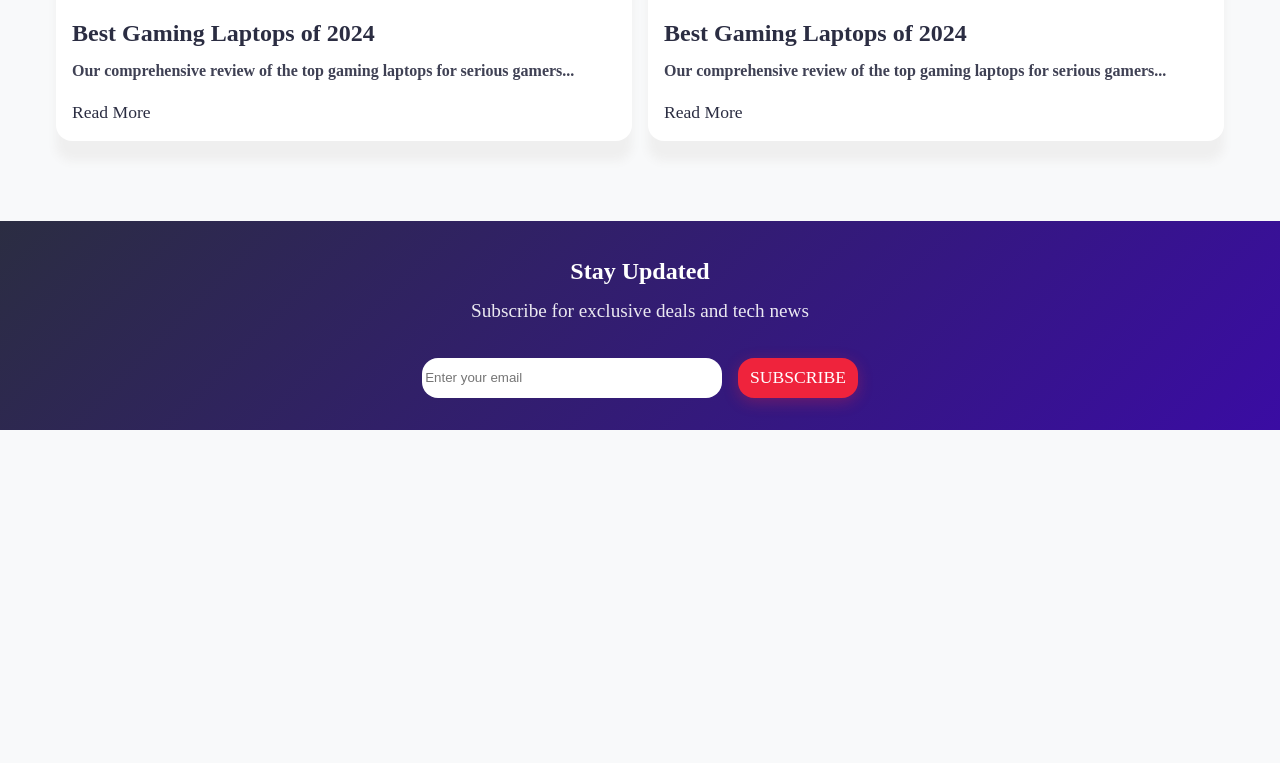
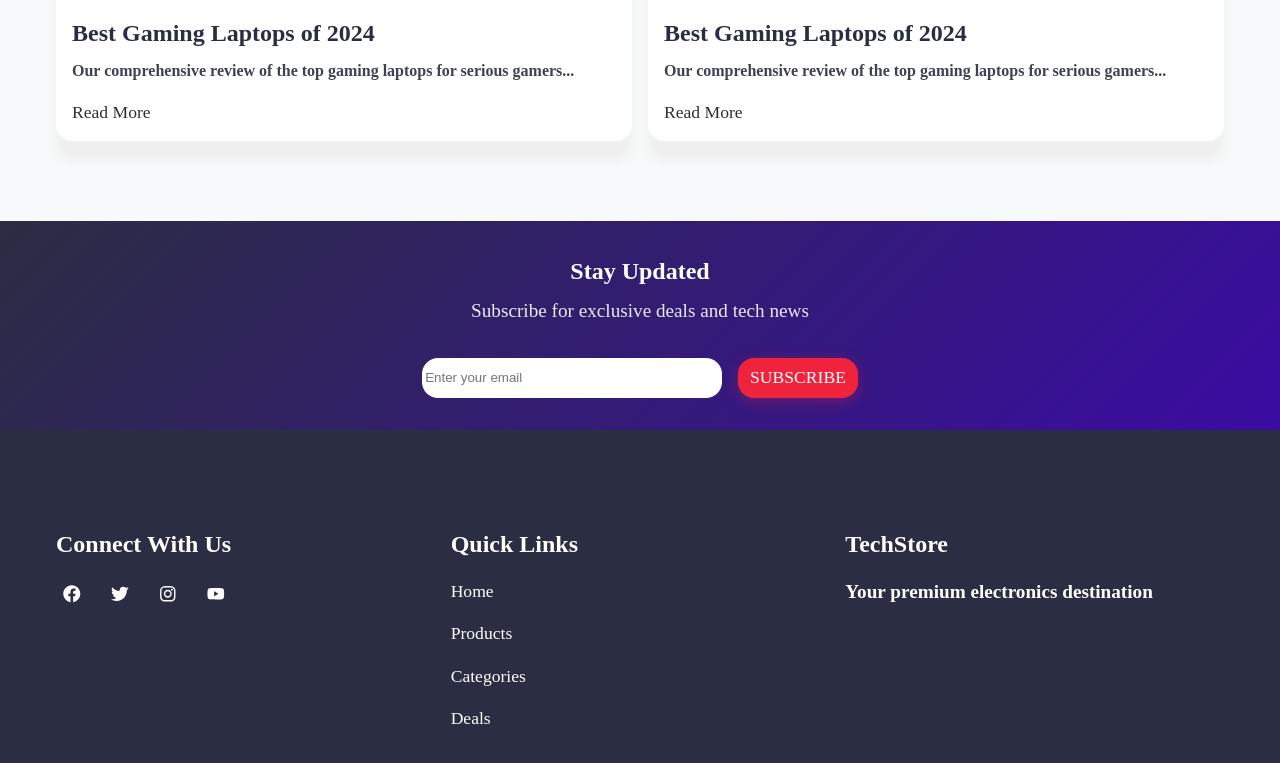
Before and after one commit to mohammadmehdidalvandii/techstore-front-end, a React (Vite) app: page / in a window 1280 px wide. Shown: the part 5398-6161 px from the top of the page. Before the commit the page ends 5948 px from the top, so only its background shows below. Built offline with nearby package versions, Linux system fonts and the light colour scheme.

Commit message:
create footer

```diff
--- /dev/null
+++ b/src/components/module/Footer/Footer.css
@@ -0,0 +1,65 @@
+.footer{
+    display: block;
+    width: 100%;
+    background-color: #2b2d42;
+    padding: 4rem 0 2rem 0;
+}
+.footer_items{
+    display: grid;
+    grid-template-columns: repeat(auto-fit , minmax(200px ,1fr));
+    gap: 1rem;
+    color: var(--white);
+}
+.footer_items ul{
+    list-style: none;
+    color: var(--white);
+    margin-top: 2rem;
+}
+.footer ul li{
+    display: flex;
+    align-items: center;
+    margin-top: 1rem;
+}
+.footer li .text{
+    font-size: 1.2rem;
+    font-weight: 700;
+}
+.footer li .media{
+    display: flex;
+    align-items: center;
+    gap: 1rem;
+}
+.footer  .media_link{
+    display: flex;
+    align-items: center;
+    justify-content: center;
+    width: 2rem;
+    height: 2rem;
+    color: var(--white);
+    font-size: 1.1rem;
+    transition: all 0.4s linear;
+}
+.footer .media_link:hover{
+    color: var(--secondary-color);
+    scale: 1.1;
+}
+.footer_items h6{
+    display: block;
+    font-family: var(--font-rubikBold);
+    font-size: 1.5rem;
+    font-weight: 900;
+    color: var(--white);
+}
+.footer .footer_link{
+    display: block;
+    text-decoration: none;
+    font-family: var(--font-rubikBold);
+    font-size: 1.1rem;
+    color: var(--white);
+    transition: all 0.4s linear;
+}
+.footer .footer_link:hover{
+    margin-left: 10px;
+    transform: scale(0.95);
+    color: var(--secondary-color);
+}
--- /dev/null
+++ b/src/components/module/Footer/Footer.tsx
@@ -0,0 +1,49 @@
+import React from 'react';
+import './Footer.css';
+import { NavLink } from 'react-router-dom';
+import { FaFacebook, FaInstagram, FaTwitter, FaYoutube } from 'react-icons/fa';
+
+const Footer:React.FC = ()=>{
+  return (
+    <section className="footer">
+        <div className="container">
+            <div className="footer_items">
+                <ul>
+                    <h6>Connect With Us</h6>
+                    <li>
+                        <div className="media">
+                            <NavLink to='' className='media_link'><FaFacebook/></NavLink>
+                            <NavLink to='' className='media_link'><FaTwitter/></NavLink>
+                            <NavLink to='' className='media_link'><FaInstagram/></NavLink>
+                            <NavLink to='' className='media_link'><FaYoutube/></NavLink>
+                        </div>
+                    </li>
+                </ul>
+                <ul>
+                    <h6>Quick Links</h6>
+                    <li>
+                        <NavLink to='/' className='footer_link'>Home</NavLink>
+                    </li>
+                    <li>
+                        <NavLink to='/' className='footer_link'>Products</NavLink>
+                    </li>
+                    <li>
+                        <NavLink to='/' className='footer_link'>Categories</NavLink>
+                    </li>
+                    <li>
+                        <NavLink to='/' className='footer_link'>Deals</NavLink>
+                    </li>
+                </ul>
+                <ul>
+                    <h6>TechStore</h6>
+                    <li>
+                        <p className='text'>Your premium electronics destination</p>
+                    </li>
+                </ul>
+            </div>
+        </div>
+    </section>
+  )
+}
+
+export default Footer
--- a/src/page/Home/Home.tsx
+++ b/src/page/Home/Home.tsx
@@ -10,6 +10,7 @@ import Testimonials from '@components/template/home/Testimonials/Testimonials'
 import Brands from '@components/template/home/Brands/Brands'
 import Articles from '@components/template/home/Articles/Articles'
 import Newsletter from '@components/module/Newsletter/Newsletter'
+import Footer from '@components/module/Footer/Footer'
 
 const Home:React.FC = ()=>{
   return (
@@ -25,7 +26,7 @@ const Home:React.FC = ()=>{
     <Brands/>
     <Articles/>
     <Newsletter/>
-    <br /><br /><br /><br /><br />
+    <Footer/>
     </>
   )
 }
```
